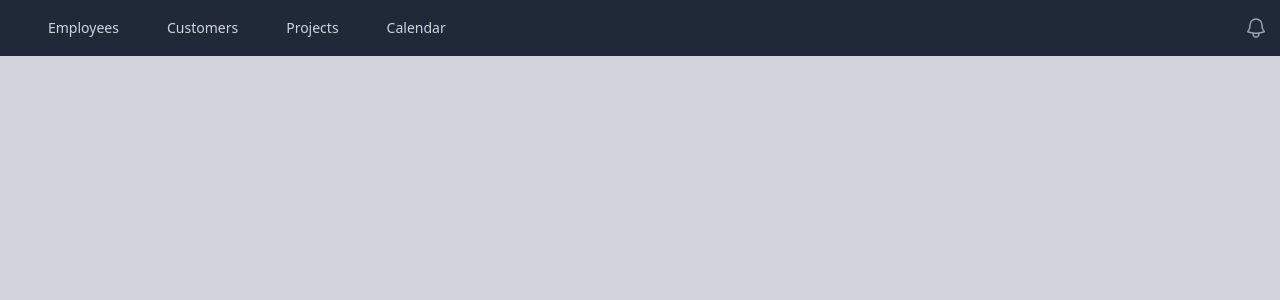
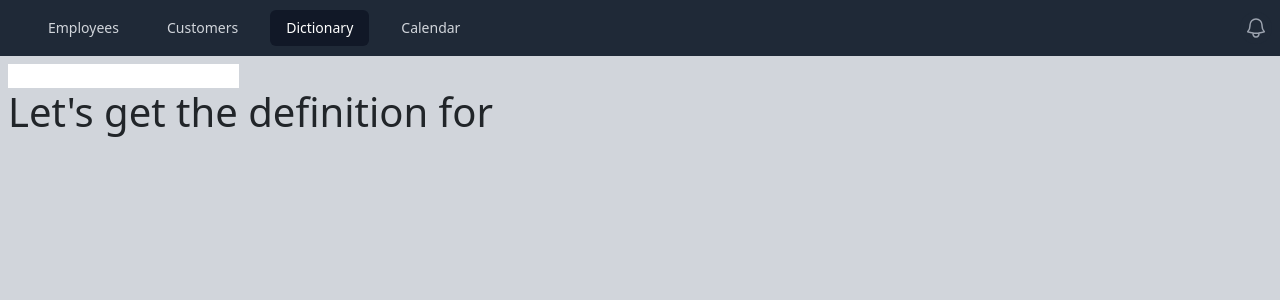
Before and after one commit to Vidssk/React, a React (Create React App) app in the folder my-app/: page /dictionary in a window 1280 px wide. Shown: the top 300 px of the page. Built offline with nearby package versions, Linux system fonts and the light colour scheme.

Commit message:
useEffect first use

```diff
--- a/my-app/src/App.js
+++ b/my-app/src/App.js
@@ -8,6 +8,7 @@ import './index.css';
 import Header from './components/Header';
 import {BrowserRouter, Routes, Route} from 'react-router-dom'
 import Employees from './pages/Employees';
+import Dictionary from './components/Dictionary';
 
 function App() {
 
@@ -15,7 +16,8 @@ return (
 <BrowserRouter>
 <Header>
     <Routes>
-      <Route path='/' element={<Employees/>}/>
+      <Route path='/employees' element={<Employees/>}/>
+      <Route path='/dictionary' element={<Dictionary/>}/>
     </Routes>
 
 </Header>
--- /dev/null
+++ b/my-app/src/components/Dictionary.js
@@ -0,0 +1,18 @@
+import { useState, useEffect } from "react";
+
+export default function Dictionary() {
+    const [word, setWord] = useState('');
+    // Limit what state useEffect cares about ---> dependency array
+    // useEffect(()=>{console.log('state Updated ', word);})
+    useEffect(()=>{console.log('state Updated ', word);})
+
+    return (
+        <>
+            <input type="text" onChange={ (e) => {
+                setWord(e.target.value);
+            }
+            }/>
+            <h1>Let's get the definition for {word}</h1>
+        </>
+    )
+}
--- a/my-app/src/components/Header.js
+++ b/my-app/src/components/Header.js
@@ -4,9 +4,9 @@ import { Bars3Icon, BellIcon, XMarkIcon } from '@heroicons/react/24/outline'
 import { NavLink } from 'react-router-dom'
 
 const navigation = [
-  { name: 'Employees', href: '/Employees'},
+  { name: 'Employees', href: '/employees'},
   { name: 'Customers', href: '/Customers'},
-  { name: 'Projects', href: '/other'},
+  { name: 'Dictionary', href: '/dictionary'},
   { name: 'Calendar', href: '/'},
 ]
 
@@ -53,7 +53,7 @@ export default function Header(props) {
                         key={item.name}
                         to={item.href}
                         className={({isActive})=> {
-                          console.log(item.href + ' ' + isActive);
+                          // console.log(item.href + ' ' + isActive);
                              return 'no-underline rounded-md px-3 py-2 text-sm font-medium' +
                              (!isActive ? 'no-underline text-gray-300 hover:bg-gray-700 hover:text-white' : 'no-underline bg-gray-900 text-white' );
                         }}
--- a/my-app/src/index.js
+++ b/my-app/src/index.js
@@ -9,4 +9,5 @@ root.render(
   <React.StrictMode>
     <App />
   </React.StrictMode>
+  // will make it run twice
 );
```
